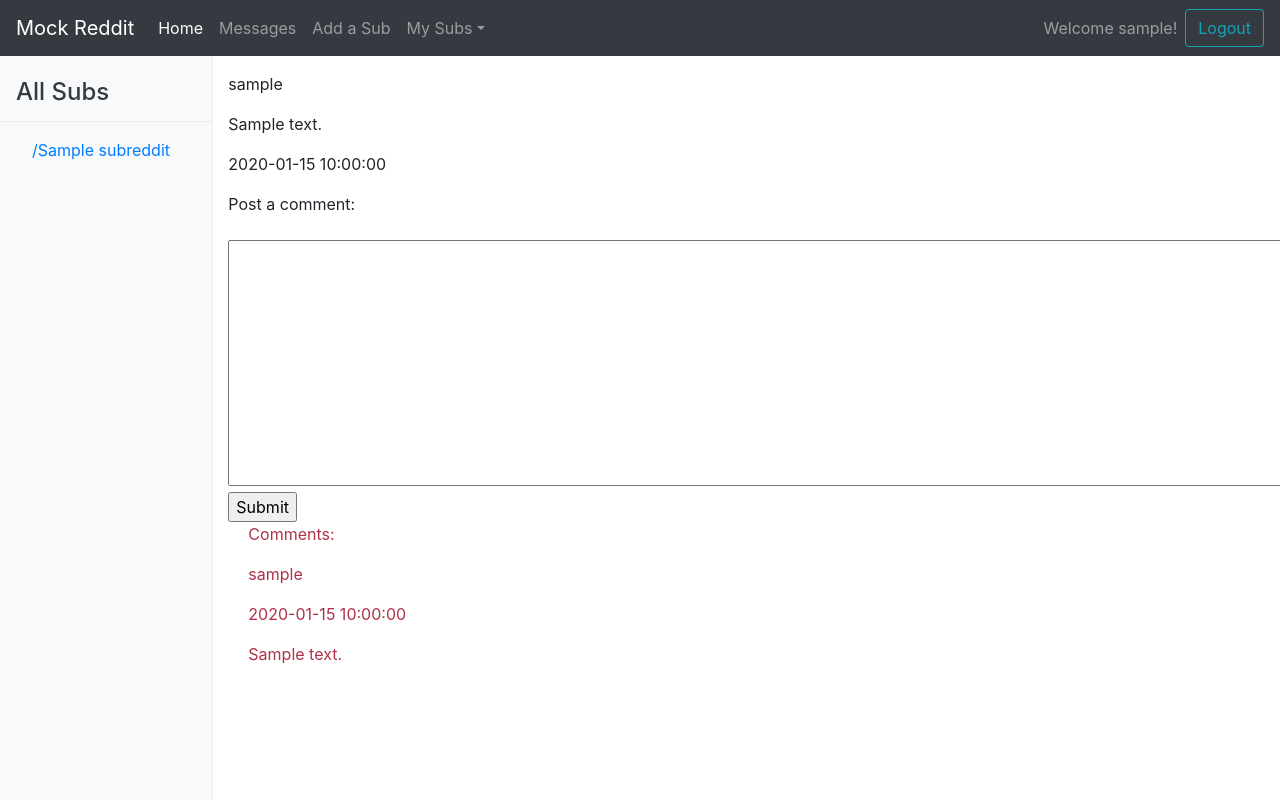
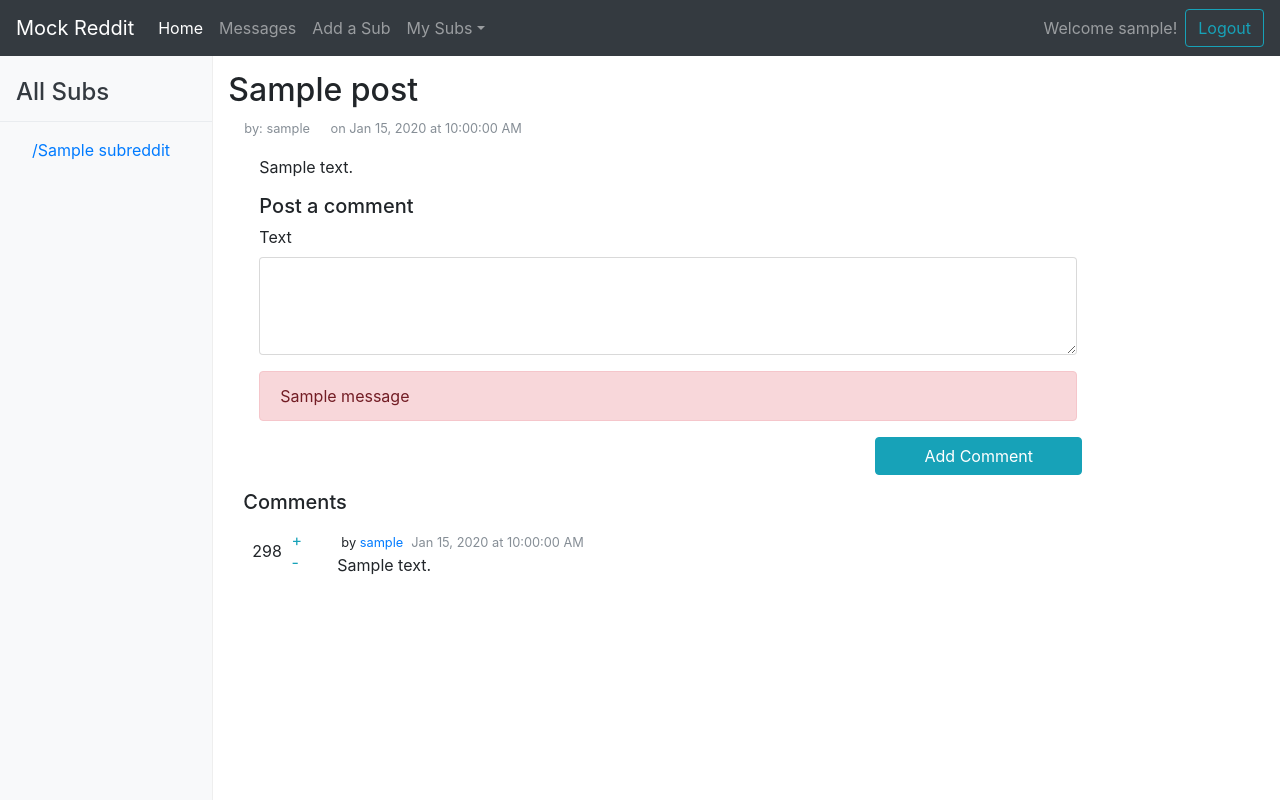
Before and after one commit to nmohel/dojo_reddit_hackathon, a Flask app: page /subs/1/1 in a window 1280 px wide. Run offline with Flask 2, Linux system fonts and the light colour scheme; the visitor is signed in with stand-in values (Sample User, id 1); tables that the repository leaves empty hold one stand-in row (Sample ...); one stand-in notice (Sample message) is shown; the page is wider than the window, and the part outside it is not shown; some libraries are stand-ins or nearby versions.

Commit message:
Made styling on post detail page match the rest of app

```diff
--- a/server.py
+++ b/server.py
@@ -117,7 +117,7 @@ def show_sub_post(subname, post_id):
         subnames = mysql.query_db(subnames_query)
 
         ### View specific logic ###
-        post_query = """SELECT users.username, posts.text, posts.created_at, posts.id , posts.title, subreddits.url
+        post_query = """SELECT users.username, posts.text, DATE_FORMAT(posts.updated_at, '%b %d, %Y at %r') AS date, posts.id , posts.title, subreddits.url
         FROM posts
         LEFT JOIN users ON users.id = posts.user_id
         LEFT JOIN subreddits ON subreddits.id = posts.subreddit_id
@@ -126,9 +126,10 @@ def show_sub_post(subname, post_id):
         data = {'post_id': post_id}
         post = mysql.query_db(post_query, data)
 
-        comments_query = """SELECT users.username,comments.text, comments.created_at, comments.post_id
+        comments_query = """SELECT users.username,comments.text, DATE_FORMAT(comments.updated_at, '%b %d, %Y at %r') AS date, comments.post_id
         FROM users JOIN comments ON users.id = comments.user_id
         WHERE comments.post_id = :post_id
+        ORDER BY comments.created_at DESC
         """
         comments = mysql.query_db(comments_query,data)
         return render_template('post_detail.html',user=user[0], user_subs=user_subs, all_subreddits=subnames, post=post[0], all_comments=comments)
--- a/templates/post_detail.html
+++ b/templates/post_detail.html
@@ -68,39 +68,56 @@
                     </ul>
                 </nav>
                 <main class="col-sm-9 ml-sm-auto col-md-10 pt-3 mb-4" role="main">
-
-
-
-
-
-                        <p> {{ post['username'] }}</p>
-                        <p>{{ post['text'] }}<p>
-                        <p>{{ post['created_at'] }} </p>
-
-                        <form action='/comment' method='POST'>
-                              <input type="hidden" name="sub_url" value="{{post['url']}}">
+                    <h2>{{ post['title'] }}</h2>
+                    <div class="text-muted mb-3">
+                        <small class="mx-3">by: {{ post['username'] }}</small>
+                        <small>on {{ post['date'] }}</small>
+                    </div>
+                    <p class="m-3 col-11">{{ post['text'] }}</p>
+                    <div class="col-10">
+                        <form action="/comment" method="POST" class="ml-3 mb-3">
+                            <h5>Post a comment</h5>
+                            <input type="hidden" name="sub_url" value="{{post['url']}}">
                             <input type="hidden" name="post_id" value="{{post['id']}}">
-                            <label for="comment">Post a comment: </label>
-                            <p></p>
-                            <textarea rows="10" cols="150" name="comment" id="comment"></textarea>
-                            <input type="submit" value="Submit">
+                            <div class="form-group">
+                                <label for="comment">Text</label>
+                                <textarea class="form-control" id="comment" name="comment" rows="4"></textarea>
+                            </div>
+                            {% with messages = get_flashed_messages() %}
+                                {% if messages %}
+                                    {% for message in messages %}
+                                        <div class="alert alert-danger" role="alert">{{message}}</div>
+                                    {% endfor %}
+                                {% endif %}
+                            {% endwith %}
+                            <div class="form-row">
+                                <div class="col"></div>
+                                <button type="submit" class="btn btn-small btn-info col-3">Add Comment</button>
+                            </div>
                         </form>
-                        {% for y in all_comments: %}
-
-                                <div style="margin-left: 20px; color:#AD3249" >
-                                    <P>Comments:</P>
-                                    <p>{{ y['username'] }}</p>
-                                    <p>{{ y['created_at'] }} </p>
-                                    <p>{{ y['text'] }} </p>
+                        <h5 class="my-3">Comments</h5>
+                        <div class="ml-4">
+                            {% for y in all_comments %}
+                                <div class="row my-2">
+                                    <div class="col-1 px-0">
+                                        <span class="mr-1 align-middle">298</span>
+                                        <div class="d-inline-block align-middle">
+                                            <form action="" class="form-inline">
+                                                <button type="submit" class="btn text-info vote">+</button>
+                                            </form>
+                                            <form action="" class="form-inline">
+                                                <button type="submit" class="btn text-info vote">-</button>
+                                            </form>
+                                        </div>
+                                    </div>
+                                    <div class="col">
+                                        <small class="font-weight-normal ml-1">by <a href="#">{{y['username']}}</a><span class="text-muted ml-2">{{ y['date'] }}</span></small>
+                                        <p>{{ y['text'] }}</p>
+                                    </div>
                                 </div>
-                        {% endfor %}
-
-
-
-
-
-
-
+                            {% endfor %}
+                        </div>
+                    </div>
                 </main>
             </div>
         </div>
```
Also changed, not shown: templates/sub_detail.html (+5 -5 lines).
